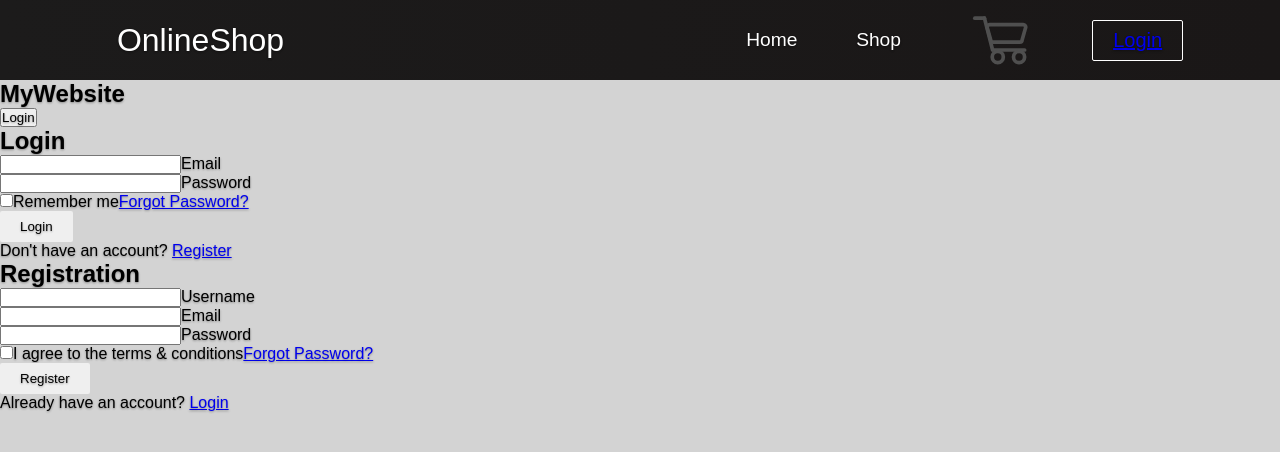
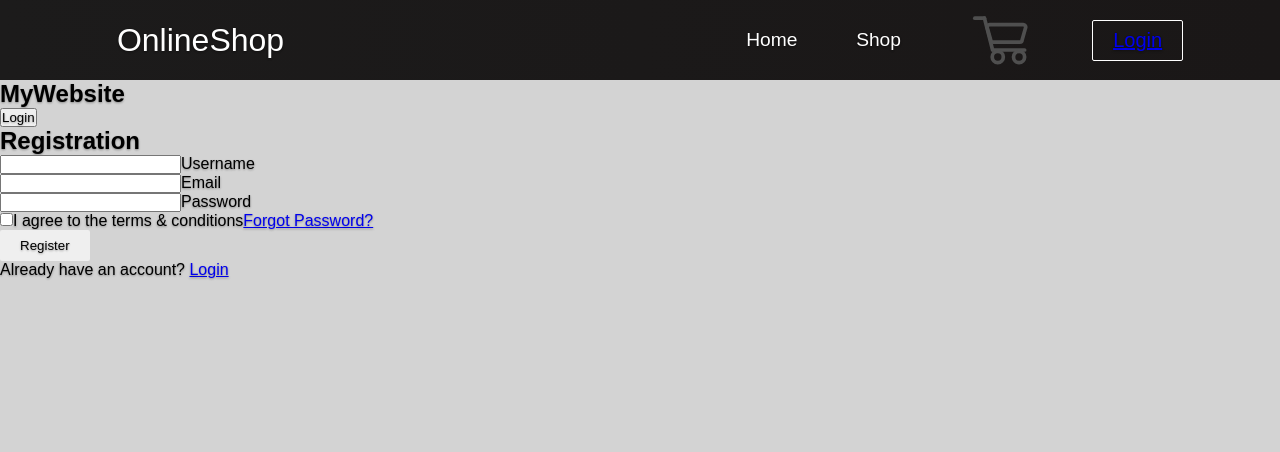
Before and after one commit to pinkx-xlink/react-shopping-cart-project, a React (Create React App) app in the folder shopping-cart/: page /signup in a window 1280 px wide. Shown: the top 452 px of the page. Built offline with nearby package versions, Linux system fonts and the light colour scheme.

Commit message:
Delete Login form code from Signup.js; redirect to the Registration page when the user clicks the "Sign Up" button

```diff
--- a/shopping-cart/src/components/pages/Login.js
+++ b/shopping-cart/src/components/pages/Login.js
@@ -1,4 +1,5 @@
 import React from 'react'
+import { Link } from 'react-router-dom';
 
 const Login = () => {
 
@@ -28,7 +29,13 @@
                     </div>
                     <button type="submit" className="btn">Login</button>
                     <div className="login-register">
-                        <p>Don't have an account? <a href="#" className="register-link">Register</a>
+                        <p>Don't have an account?
+                            <Link
+                                to='/signup'
+                                // onClick={closeMobileMenu}
+                            >Sign Up
+                            </Link>
+                            {/* <a href="#" className="register-link">Register</a> */}
                         </p>
                     </div>
                 </form>
--- a/shopping-cart/src/components/pages/Signup.js
+++ b/shopping-cart/src/components/pages/Signup.js
@@ -42,32 +42,6 @@
                 <ion-icon name="close"></ion-icon>
             </span>
 
-            <div className="form-box login">
-                <h2>Login</h2>
-                <form action="#">
-                    <div className="input-box">
-                        <span className="icon"><ion-icon name="mail"></ion-icon></span>
-                        <input type="email" required/>
-                        <label>Email</label>
-                    </div>
-                    <div className="input-box">
-                        <span className="icon"><ion-icon name="lock-closed"></ion-icon></span>
-                        <input type="password" required/>
-                        <label>Password</label>
-                    </div>
-                    <div className="remember-forgot">
-                        <label><input type="checkbox"/>Remember me</label>
-                        <a href="#">Forgot Password?</a>
-                    </div>
-                    <button type="submit" className="btn">Login</button>
-                    <div className="login-register">
-                        <p>Don't have an account? <a href="#" className="register-link">Register</a>
-                        </p>
-                    </div>
-                </form>
-            </div>
-
-
             <div className="form-box register">
                 <h2>Registration</h2>
                 <form action="#">
```
